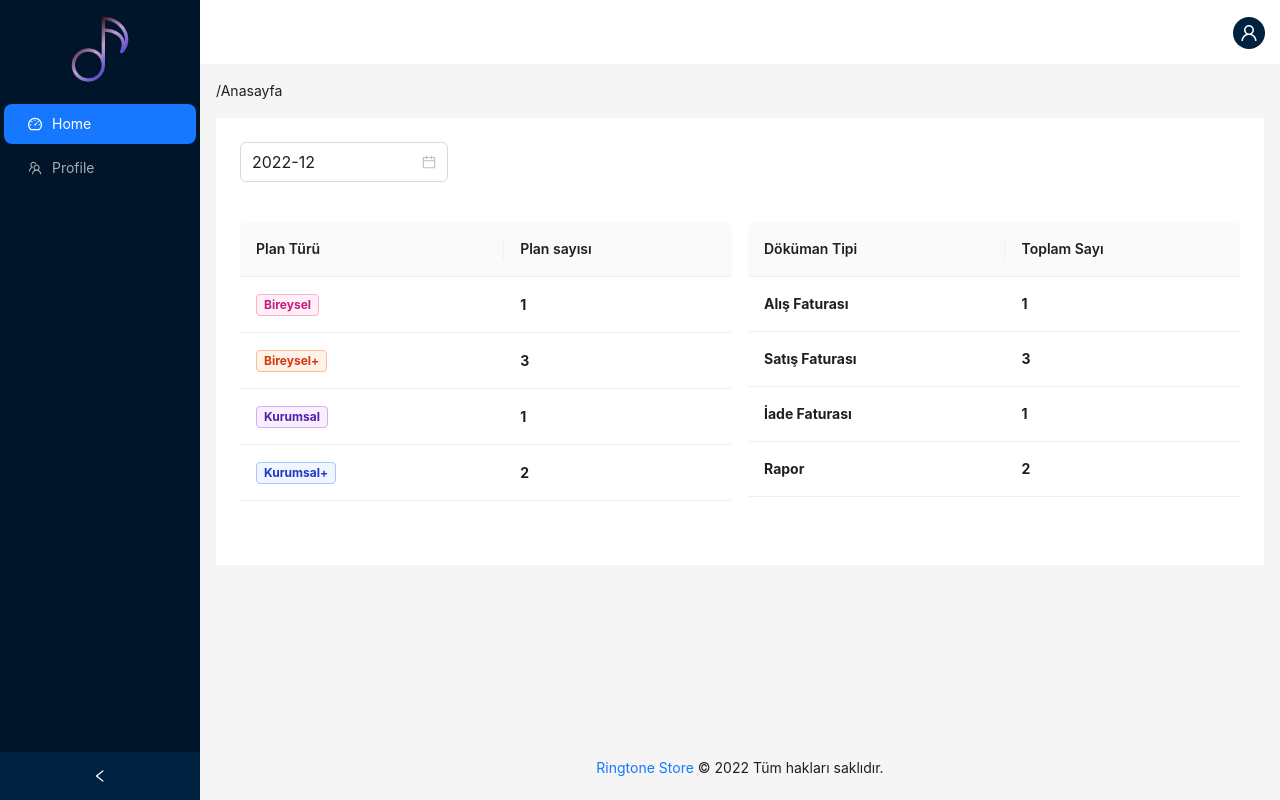
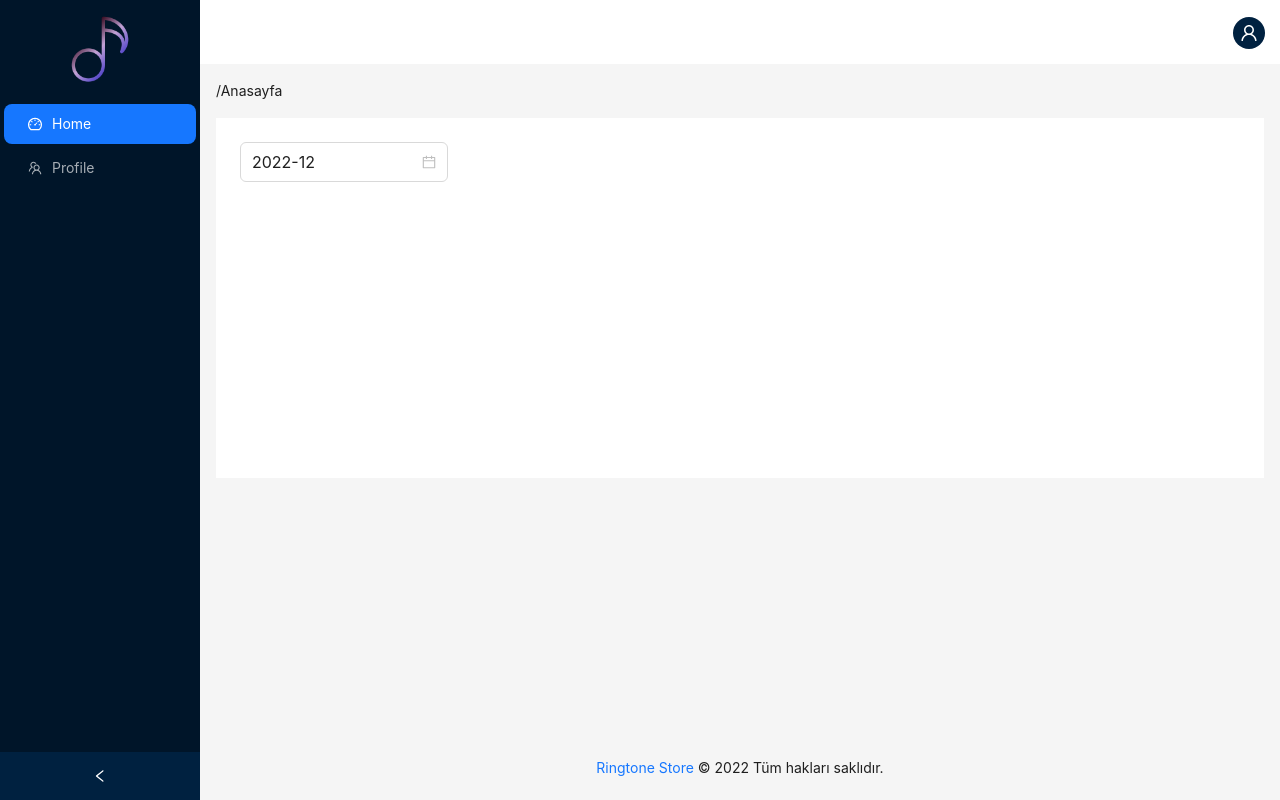
Before and after one commit to mehmethalis/ringtone-ui, a React (Create React App) app: page / in a window 1280 px wide. Built offline with nearby package versions, Linux system fonts and the light colour scheme.

Commit message:
removed tables

```diff
--- a/src/components/home/Tables/PlanTypeTable.js
+++ /dev/null
@@ -1,54 +0,0 @@
-import React from "react";
-import { Table, Tag} from "antd";
-const columns = [
-  {
-    title: "Plan Türü",
-    dataIndex: "plan",
-  },
-  {
-    title: "Plan sayısı",
-    dataIndex: "amount",
-  },
-];
-const data = [
-  {
-    key: "1",
-    plan: (
-      <Tag color="magenta">
-        <b>Bireysel</b>
-      </Tag>
-    ),
-    amount: <b>1</b>,
-  },
-  {
-    key: "2",
-    plan: (
-      <Tag color="volcano">
-        <b>Bireysel+</b>
-      </Tag>
-    ),
-    amount: <b>3</b>,
-  },
-  {
-    key: "3",
-    plan: (
-      <Tag color="purple">
-        <b>Kurumsal</b>
-      </Tag>
-    ),
-    amount: <b>1</b>,
-  },
-  {
-    key: "4",
-    plan: (
-      <Tag color="geekblue">
-        <b>Kurumsal+</b>
-      </Tag>
-    ),
-    amount: <b>2</b>,
-  },
-];
-
-export default function PlanTypeTable() {
-  return <Table columns={columns} dataSource={data} pagination={false} />;
-}
--- a/src/components/home/Tables/TotalDocs.js
+++ /dev/null
@@ -1,38 +0,0 @@
-import React from "react";
-import { Table } from "antd";
-const columns = [
-  {
-    title: "Döküman Tipi",
-    dataIndex: "plan",
-  },
-  {
-    title: "Toplam Sayı",
-    dataIndex: "amount",
-  },
-];
-const data = [
-  {
-    key: "1",
-    plan: <b>Alış Faturası</b>,
-    amount: <b>1</b>,
-  },
-  {
-    key: "2",
-    plan: <b>Satış Faturası</b>,
-    amount: <b>3</b>,
-  },
-  {
-    key: "3",
-    plan: <b>İade Faturası</b>,
-    amount: <b>1</b>,
-  },
-  {
-    key: "4",
-    plan: <b>Rapor</b>,
-    amount: <b>2</b>,
-  },
-];
-
-export default function TotalDocs() {
-  return <Table columns={columns} dataSource={data} pagination={false} />;
-}
--- a/src/components/home/Tables/index.js
+++ /dev/null
@@ -1,19 +0,0 @@
-import PlanTypeTable from "./PlanTypeTable";
-import TotalDocs from "./TotalDocs";
-import { Row, Col} from "antd";
-
-
-export default function Tables() {
-  return (
-    <div className="tables">
-      <Row gutter={16}>
-        <Col span={12}>
-          <PlanTypeTable />
-        </Col>
-        <Col span={12}>
-          <TotalDocs />
-        </Col>
-      </Row>
-    </div>
-  );
-}
--- a/src/components/home/index.js
+++ b/src/components/home/index.js
@@ -1,13 +1,11 @@
 import React from "react";
 import "./home.css";
 import Navbar from "./Navbar";
-import Tables from "./Tables";
 
 export default function Home() {
   return (
     <div className="site-statistic-demo-card">
       <Navbar />
-      <Tables />
     </div>
   );
 }
```
